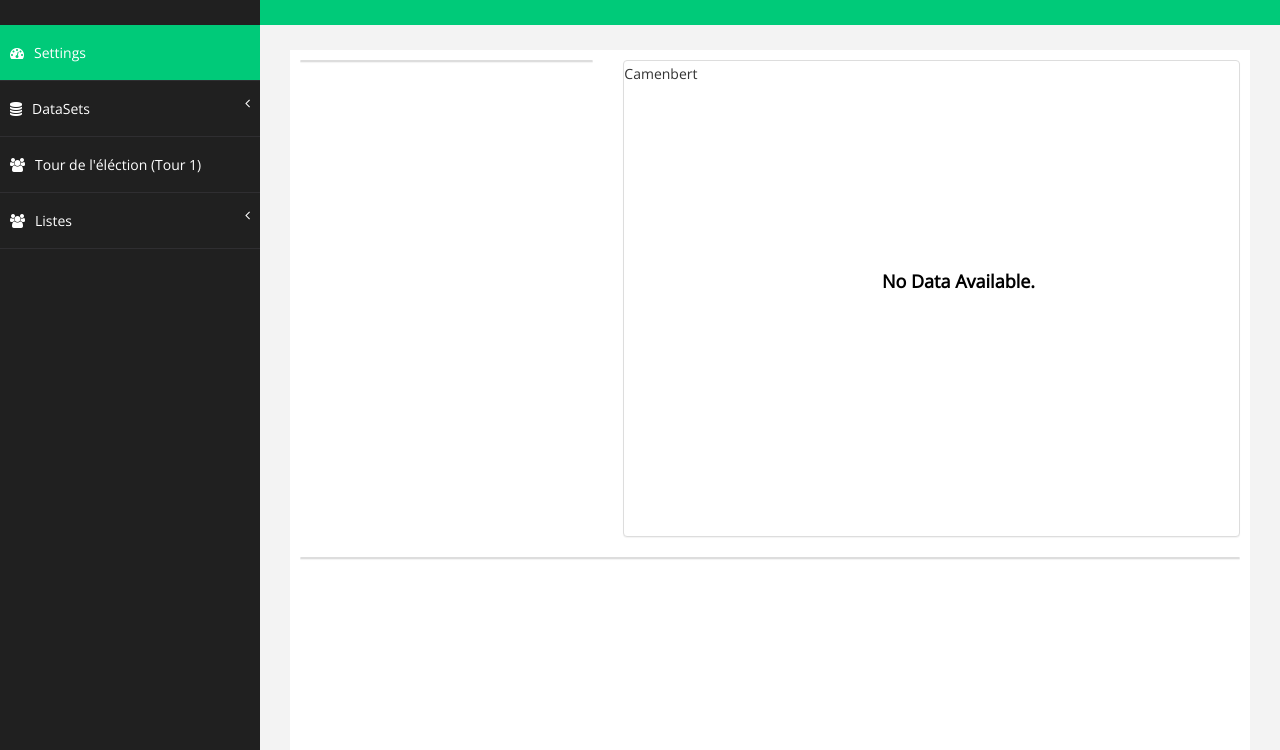
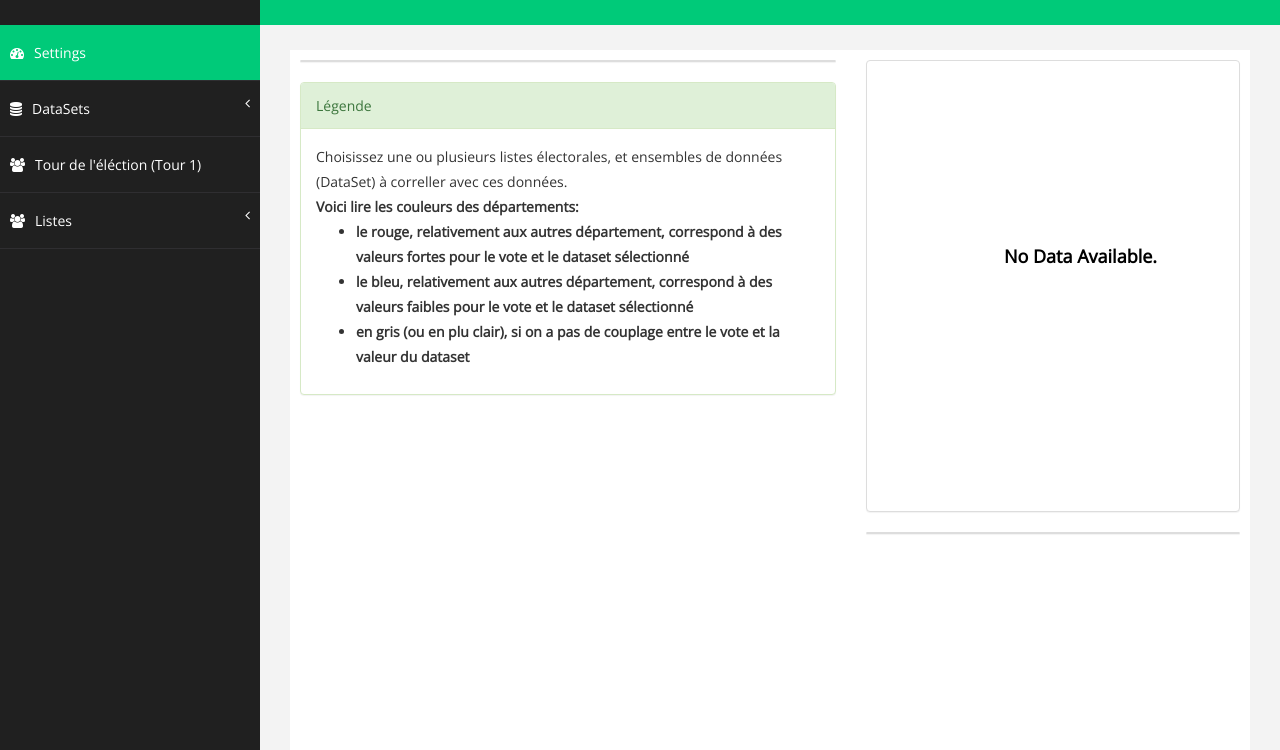
Before and after one commit to ThomasPoncet/Ocre, a plain HTML site: page client/index.html in a window 1280 px wide. Shown: the part 50-800 px from the top of the page. Drawn offline with nearby package versions, Linux system fonts and the light colour scheme; no server answers; some icons are missing.

Commit message:
Mises à jour du template web

```diff
--- a/client/index.html
+++ b/client/index.html
@@ -82,7 +82,8 @@
         <div id="page-wrapper">
             <div id="page-inner">
                 <div class="row">
-            		<div ng-controller="MapController" class="col-md-4">
+                    <div class="col-md-7">
+                        <div ng-controller="MapController" >
                             <div class="panel panel-default">
                                 <div id="map">
                                 </div>
@@ -90,13 +91,39 @@
                                 <!-- <div id="region">
                                 </div> -->
                             </div>
-					</div><div ng-controller="PanelPlotCloud" class="col-md-8">
+
+                        </div>
+                        <div id="legend" class="panel panel-success">
+                            <div class="panel-heading">Légende</div>
+                            <div class="panel-body">
+                                Choisissez une ou plusieurs listes électorales, et ensembles de données (DataSet)
+                                à correller avec ces données.<br/>
+                                <strong>Voici lire les couleurs des départements:
+                                    <ul>
+                                        <li>le rouge, relativement aux autres département, correspond à des valeurs fortes
+                                            pour le vote et le dataset sélectionné</li>
+                                        <li>le bleu, relativement aux autres département, correspond à des valeurs faibles
+                                            pour le vote et le dataset sélectionné</li>
+                                        <li>en gris (ou en plu clair), si on a pas de couplage entre le vote
+                                            et la valeur du dataset</li>
+                                    </ul>
+                                </strong>
+                            </div>
+                        </div>
+                    </div>
+
+                    <div class="col-md-5">
+                        <div ng-controller="PanelPlotCloud" >
                             <div class="panel panel-default">
-                            Camenbert
-
                                 <nvd3 options='options' data='data'></nvd3>
                             </div>
                         </div>
+                        <div  ng-controller="CorelationCadran">
+                            <div class="panel panel-default" id="cadran">
+                            </div>
+					</div>
+                    </div>
+
 					<!--<div class="col-md-8">-->
 						<!--<div class="panel panel-default">-->
 							<!--panel de visualisation des graphes-->
@@ -110,10 +137,7 @@
 						<!--</div>-->
 					<!--</div>-->
 
-					<div class="col-md-12" ng-controller="CorelationCadran">
-						<div class="panel panel-default" id="cadran">
-						</div>
-					</div>
+
             </div>
             <!-- /. PAGE INNER  -->
         </div>
--- a/client/js/map.js
+++ b/client/js/map.js
@@ -5,7 +5,7 @@ var app = angular.module('ProjectOpenData')
 
   map.create = function(domId, callback_name, $scope, geojson, data) {
     var width = angular.element(domId).parent()[0].offsetWidth;
-    var height = 370;
+    var height = 500;
     /*
       * On créait un nouvel objet path qui permet
       * de manipuler les données géographiques.
@@ -15,7 +15,7 @@ var app = angular.module('ProjectOpenData')
     // On définit les propriétés de la projection à utiliser
     var projection = d3.geo.conicConformal() // Lambert-93
           .center([2.454071, 47.279229]) // On centre la carte sur la France
-          .scale(2000)
+          .scale(2500)
           .translate([width / 2, height / 2]);
 
     path.projection(projection); // On assigne la projection au path
```
Lines whose indentation alone changed are shown as unchanged.
